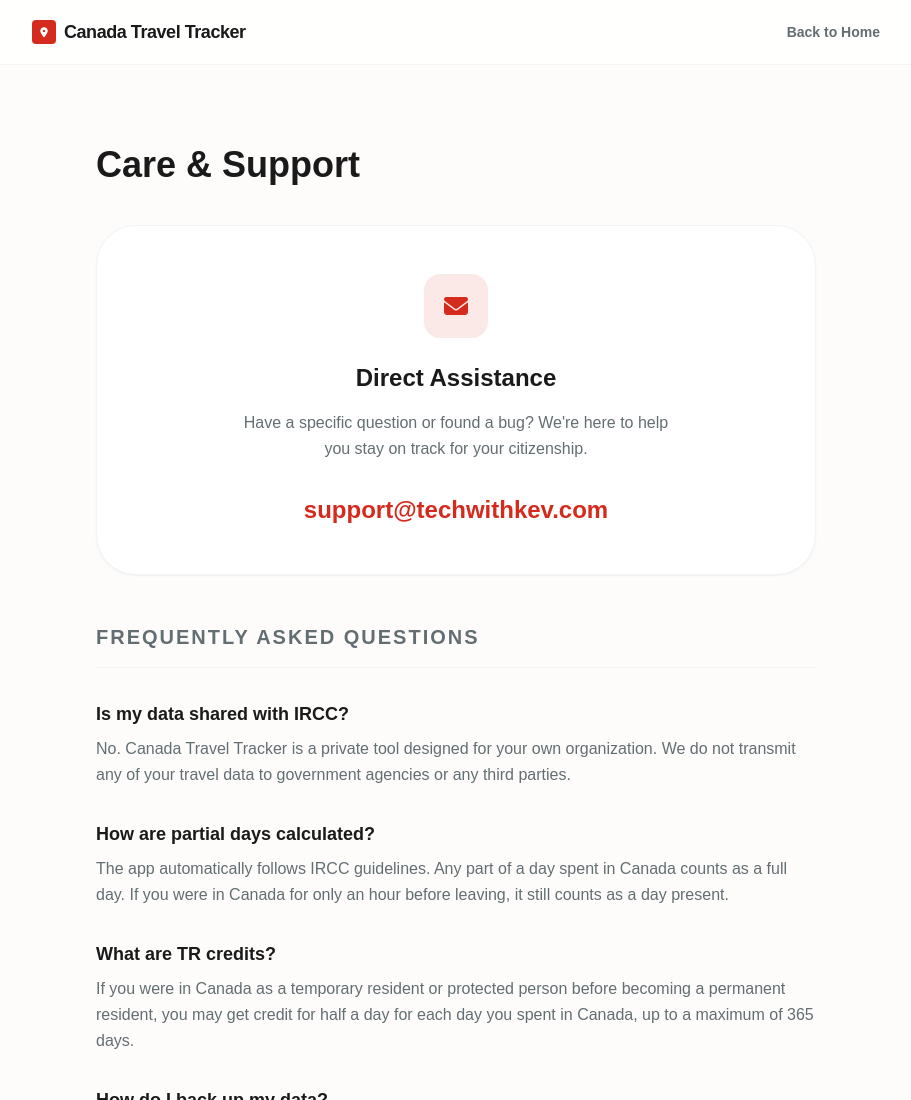
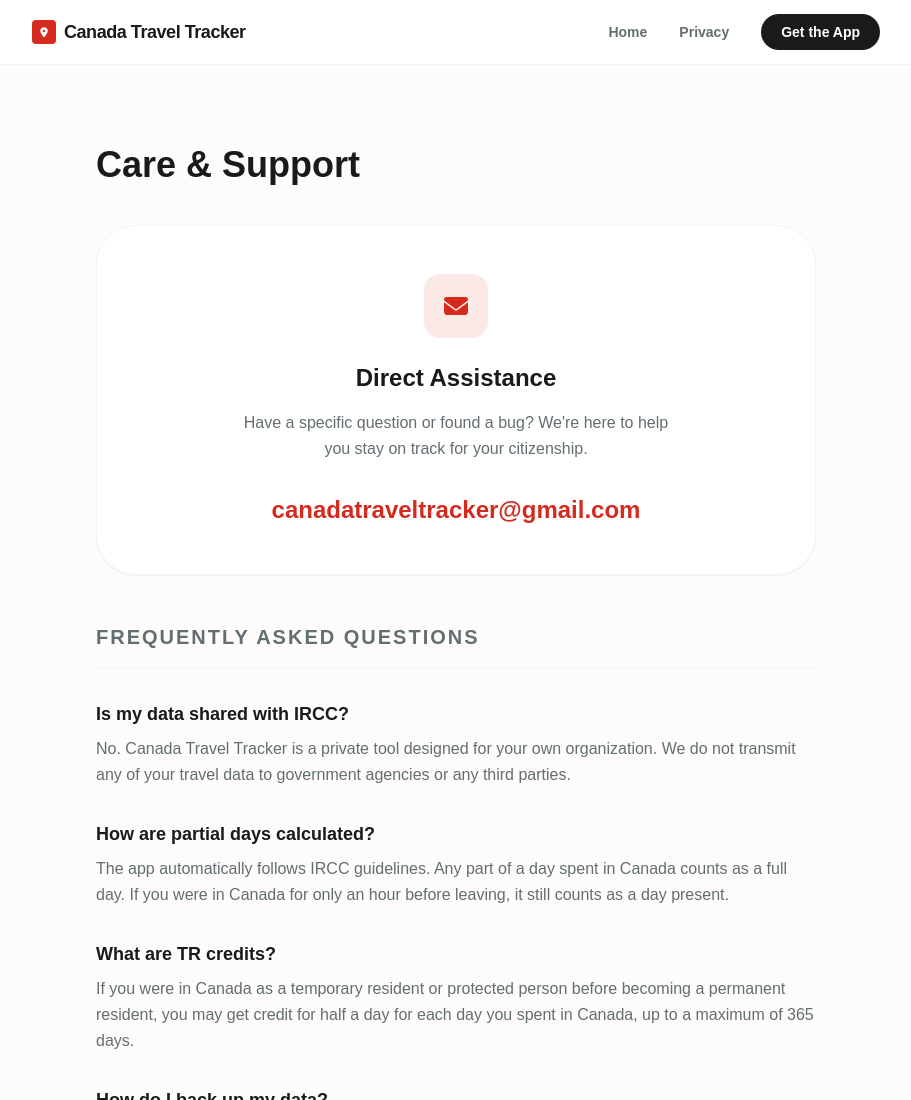
Before and after one commit to CanadaTravelTracker/canadatraveltracker.github.io, a plain HTML site: page support.html in a window 1280 px wide. Shown: the top 1100 px of the page, without its empty margins (184-1095 px from the left). Drawn offline with nearby package versions, Linux system fonts and the light colour scheme; a web font is replaced by a local one.

Commit message:
feat: Update site navigation across all pages and change the contact email address.

```diff
--- a/support.html
+++ b/support.html
@@ -38,10 +38,17 @@
                 <div class="w-6 h-6 rounded bg-maple flex items-center justify-center text-white text-[10px]">
                     <i class="fas fa-map-marker-alt"></i>
                 </div>
-                <span class="font-bold text-lg tracking-tight">Canada Travel Tracker</span>
+                <span class="font-bold text-lg tracking-tight text-charcoal">Canada Travel Tracker</span>
             </a>
-            <a href="index.html" class="text-sm font-bold text-muted hover:text-charcoal transition-colors">Back to
-                Home</a>
+            <div class="flex items-center gap-4 md:gap-8">
+                <a href="index.html" class="text-sm font-bold text-muted hover:text-charcoal transition-colors">Home</a>
+                <a href="privacy.html"
+                    class="hidden sm:block text-sm font-bold text-muted hover:text-charcoal transition-colors">Privacy</a>
+                <a href="index.html#download" id="nav-cta-button"
+                    class="bg-charcoal text-white px-4 md:px-5 py-2 rounded-full text-xs md:text-sm font-bold hover:bg-black transition-all">
+                    Get the App
+                </a>
+            </div>
         </div>
     </nav>
 
@@ -57,9 +64,9 @@
                 <h2 class="text-2xl font-bold mb-4">Direct Assistance</h2>
                 <p class="text-muted mb-8 leading-relaxed max-w-md mx-auto">Have a specific question or found a bug?
                     We're here to help you stay on track for your citizenship.</p>
-                <a href="mailto:support@techwithkev.com" id="support-email-link"
+                <a href="mailto:canadatraveltracker@gmail.com" id="support-email-link"
                     class="text-2xl font-black text-maple hover:opacity-80 transition-opacity">
-                    support@techwithkev.com
+                    canadatraveltracker@gmail.com
                 </a>
             </section>
 
```
Also changed, not shown: index.html (+10 -4 lines), privacy.html (+12 -5 lines).
